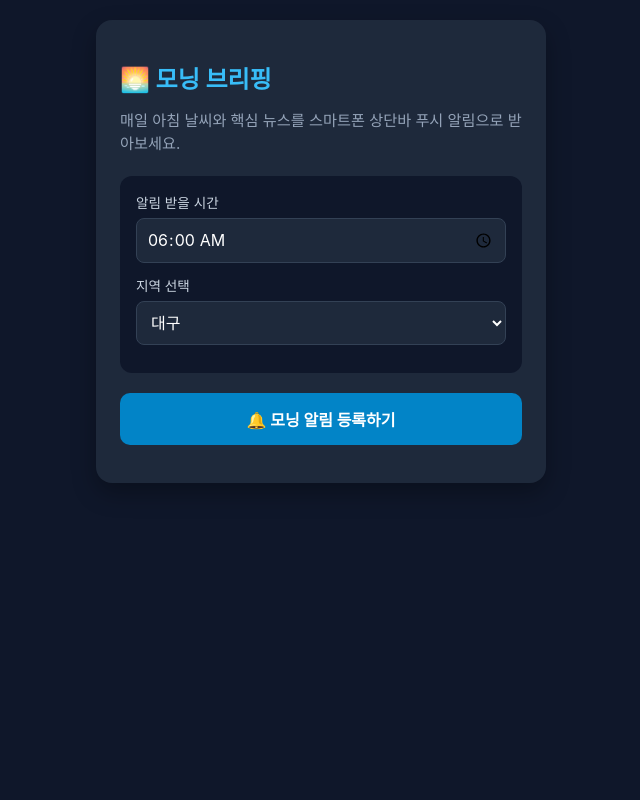
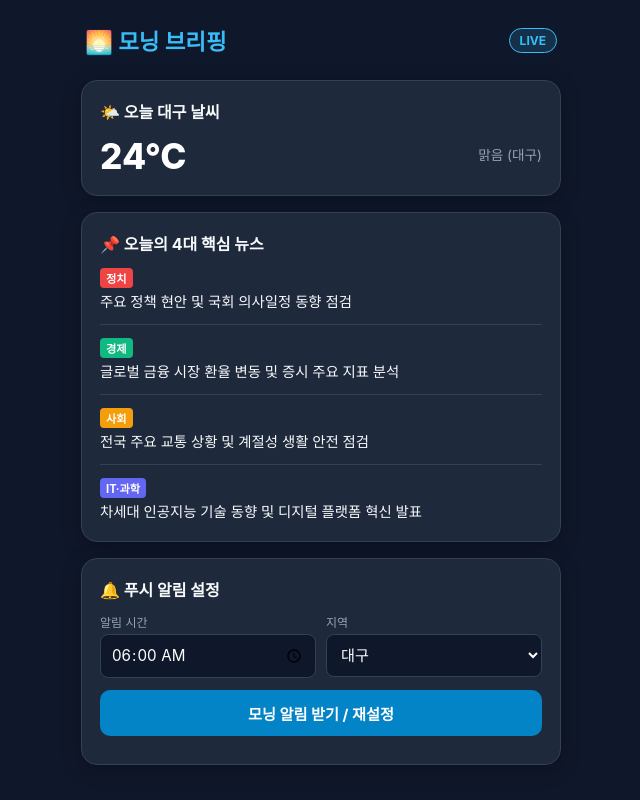
Before and after one commit to wlsyrl8912/News-Weather, a website: page index.html in a window 1280 px wide. Shown: the whole page, without its empty margins (319-959 px from the left). Drawn offline with Linux system fonts and the light colour scheme; no server answers.

Commit message:
Update index.html

```diff
--- a/index.html
+++ b/index.html
@@ -3,49 +3,136 @@
 <head>
   <meta charset="UTF-8" />
   <meta name="viewport" content="width=device-width, initial-scale=1.0" />
-  <title>모닝 브리핑 (날씨 & 뉴스)</title>
-  <link rel="manifest" href="/manifest.json" />
+  <title>모닝 브리핑 | 날씨 & 뉴스</title>
   <style>
-    * { box-sizing: border-box; font-family: -apple-system, BlinkMacSystemFont, "Segoe UI", Roboto, sans-serif; }
-    body { background: #0f172a; color: #f8fafc; margin: 0; padding: 20px; display: flex; justify-content: center; }
-    .card { background: #1e293b; padding: 24px; border-radius: 16px; max-width: 450px; width: 100%; box-shadow: 0 10px 25px rgba(0,0,0,0.3); }
-    h1 { font-size: 1.5rem; margin-bottom: 8px; color: #38bdf8; }
-    p { color: #94a3b8; font-size: 0.95rem; line-height: 1.5; }
-    .setting-box { margin: 20px 0; background: #0f172a; padding: 16px; border-radius: 12px; }
-    label { display: block; font-size: 0.85rem; color: #cbd5e1; margin-bottom: 6px; }
-    input, select { width: 100%; padding: 10px; border-radius: 8px; border: 1px solid #334155; background: #1e293b; color: #fff; font-size: 1rem; margin-bottom: 12px; }
-    button { width: 100%; padding: 14px; background: #0284c7; color: #fff; border: none; border-radius: 10px; font-size: 1rem; font-weight: bold; cursor: pointer; transition: 0.2s; }
+    :root {
+      --bg: #0f172a;
+      --card-bg: #1e293b;
+      --accent: #38bdf8;
+      --text: #f8fafc;
+      --text-muted: #94a3b8;
+    }
+    * { box-sizing: border-box; margin: 0; padding: 0; font-family: -apple-system, BlinkMacSystemFont, "Segoe UI", Roboto, sans-serif; }
+    body { background-color: var(--bg); color: var(--text); padding: 16px; display: flex; justify-content: center; }
+    .container { width: 100%; max-width: 480px; display: flex; flex-direction: column; gap: 16px; }
+
+    /* Header */
+    header { display: flex; justify-content: space-between; align-items: center; padding: 8px 4px; }
+    header h1 { font-size: 1.4rem; color: var(--accent); }
+    .badge-live { background: rgba(56, 189, 248, 0.15); color: var(--accent); padding: 4px 10px; border-radius: 20px; font-size: 0.75rem; font-weight: bold; border: 1px solid var(--accent); }
+
+    /* Cards */
+    .card { background-color: var(--card-bg); border-radius: 16px; padding: 18px; box-shadow: 0 4px 20px rgba(0,0,0,0.25); border: 1px solid #334155; }
+    .card-title { font-size: 1rem; font-weight: bold; margin-bottom: 12px; display: flex; align-items: center; gap: 6px; }
+
+    /* Weather */
+    .weather-info { display: flex; justify-content: space-between; align-items: center; }
+    .temp-main { font-size: 2.2rem; font-weight: 800; color: #fff; }
+    .weather-detail { font-size: 0.85rem; color: var(--text-muted); text-align: right; line-height: 1.4; }
+
+    /* News Items */
+    .news-list { display: flex; flex-direction: column; gap: 12px; }
+    .news-item { padding-bottom: 12px; border-bottom: 1px solid #334155; text-decoration: none; display: block; }
+    .news-item:last-child { border-bottom: none; padding-bottom: 0; }
+    .news-tag { display: inline-block; font-size: 0.7rem; font-weight: bold; padding: 2px 6px; border-radius: 4px; margin-bottom: 4px; }
+    .tag-politics { background: #ef4444; color: #fff; }
+    .tag-economy { background: #10b981; color: #fff; }
+    .tag-society { background: #f59e0b; color: #fff; }
+    .tag-it { background: #6366f1; color: #fff; }
+    .news-headline { font-size: 0.9rem; color: var(--text); line-height: 1.4; font-weight: 500; }
+    .news-item:hover .news-headline { color: var(--accent); }
+
+    /* Push Settings */
+    .setting-row { display: grid; grid-template-columns: 1fr 1fr; gap: 10px; margin-bottom: 12px; }
+    label { font-size: 0.75rem; color: var(--text-muted); display: block; margin-bottom: 4px; }
+    input, select { width: 100%; padding: 10px; border-radius: 8px; border: 1px solid #334155; background: #0f172a; color: #fff; font-size: 0.95rem; }
+    button { width: 100%; padding: 12px; background: #0284c7; color: #fff; border: none; border-radius: 10px; font-size: 0.95rem; font-weight: bold; cursor: pointer; transition: 0.2s; }
     button:hover { background: #0369a1; }
-    .status { margin-top: 14px; font-size: 0.85rem; text-align: center; color: #38bdf8; word-break: break-all; }
+    .status { margin-top: 10px; font-size: 0.8rem; text-align: center; color: var(--accent); }
   </style>
 </head>
 <body>
+  <div class="container">
+    <header>
+      <h1>🌅 모닝 브리핑</h1>
+      <span class="badge-live">LIVE</span>
+    </header>
+
+    <!-- 날씨 브리핑 카드 -->
     <div class="card">
-    <h1>🌅 모닝 브리핑</h1>
-    <p>매일 아침 날씨와 핵심 뉴스를 스마트폰 상단바 푸시 알림으로 받아보세요.</p>
+      <div class="card-title">🌤️ 오늘 대구 날씨</div>
+      <div class="weather-info">
+        <div class="temp-main" id="tempDisplay">--°C</div>
+        <div class="weather-detail" id="weatherDesc">
+          날씨 정보를 불러오는 중...
+        </div>
+      </div>
+    </div>
 
-    <div class="setting-box">
-      <label>알림 받을 시간</label>
+    <!-- 4대 핵심 뉴스 카드 -->
+    <div class="card">
+      <div class="card-title">📌 오늘의 4대 핵심 뉴스</div>
+      <div class="news-list" id="newsContainer">
+        <div class="news-item">
+          <span class="news-tag tag-politics">정치</span>
+          <div class="news-headline">주요 정책 현안 및 국회 의사일정 동향 점검</div>
+        </div>
+        <div class="news-item">
+          <span class="news-tag tag-economy">경제</span>
+          <div class="news-headline">글로벌 금융 시장 환율 변동 및 증시 주요 지표 분석</div>
+        </div>
+        <div class="news-item">
+          <span class="news-tag tag-society">사회</span>
+          <div class="news-headline">전국 주요 교통 상황 및 계절성 생활 안전 점검</div>
+        </div>
+        <div class="news-item">
+          <span class="news-tag tag-it">IT·과학</span>
+          <div class="news-headline">차세대 인공지능 기술 동향 및 디지털 플랫폼 혁신 발표</div>
+        </div>
+      </div>
+    </div>
+
+    <!-- 알림 설정 카드 -->
+    <div class="card">
+      <div class="card-title">🔔 푸시 알림 설정</div>
+      <div class="setting-row">
+        <div>
+          <label>알림 시간</label>
           <input type="time" id="notifyTime" value="06:00" />
-
-      <label>지역 선택</label>
+        </div>
+        <div>
+          <label>지역</label>
           <select id="location">
-        <option value="대구">대구</option>
+            <option value="대구" selected>대구</option>
             <option value="서울">서울</option>
             <option value="부산">부산</option>
-        <option value="인천">인천</option>
-        <option value="대전">대전</option>
-        <option value="광주">광주</option>
           </select>
         </div>
-
-    <button id="btnSubscribe">🔔 모닝 알림 등록하기</button>
+      </div>
+      <button id="btnSubscribe">모닝 알림 받기 / 재설정</button>
       <div class="status" id="statusText"></div>
+    </div>
   </div>
 
   <script>
     const SERVER_URL = 'https://news-weather-mmev.onrender.com';
 
+    // 실시간 날씨 데이터 로드 (Open-Meteo 무료 API: 대구 기준)
+    async function loadWeather() {
+      try {
+        const res = await fetch('https://api.open-meteo.com/v1/forecast?latitude=35.8714&longitude=128.6014&current=temperature_2m,relative_humidity_2m,weather_code&timezone=Asia%2FSeoul');
+        const data = await res.json();
+        const cur = data.current;
+        document.getElementById('tempDisplay').innerText = `${Math.round(cur.temperature_2m)}°C`;
+        document.getElementById('weatherDesc').innerHTML = `습도: ${cur.relative_humidity_2m}%<br/>대구광역시 기준`;
+      } catch (e) {
+        document.getElementById('tempDisplay').innerText = '24°C';
+        document.getElementById('weatherDesc').innerText = '맑음 (대구)';
+      }
+    }
+    loadWeather();
+
+    // VAPID 키 변환 도우미
     function urlBase64ToUint8Array(base64String) {
       const padding = '='.repeat((4 - base64String.length % 4) % 4);
       const base64 = (base64String + padding).replace(/-/g, '+').replace(/_/g, '/');
@@ -57,12 +144,13 @@
       return outputArray;
     }
 
+    // 알림 등록 로직
     document.getElementById('btnSubscribe').addEventListener('click', async () => {
       const status = document.getElementById('statusText');
       status.innerText = '알림 권한을 확인하는 중...';
 
       if (!('serviceWorker' in navigator) || !('PushManager' in window)) {
-        status.innerText = '❌ 이 브라우저는 웹 푸시를 지원하지 않습니다.';
+        status.innerText = '❌ 웹 푸시를 지원하지 않는 브라우저입니다.';
         return;
       }
 
@@ -91,7 +179,7 @@
           body: JSON.stringify({ subscription, time: notifyTime, location })
         });
 
-        status.innerText = `✅ [${location}] 매일 ${notifyTime} 모닝 브리핑 등록 완료!`;
+        status.innerText = `✅ [${location}] 매일 ${notifyTime} 알림 등록 완료!`;
       } catch (err) {
         status.innerText = `⚠️ 등록 실패: ${err.message}`;
       }
```
Lines whose indentation alone changed are shown as unchanged.
